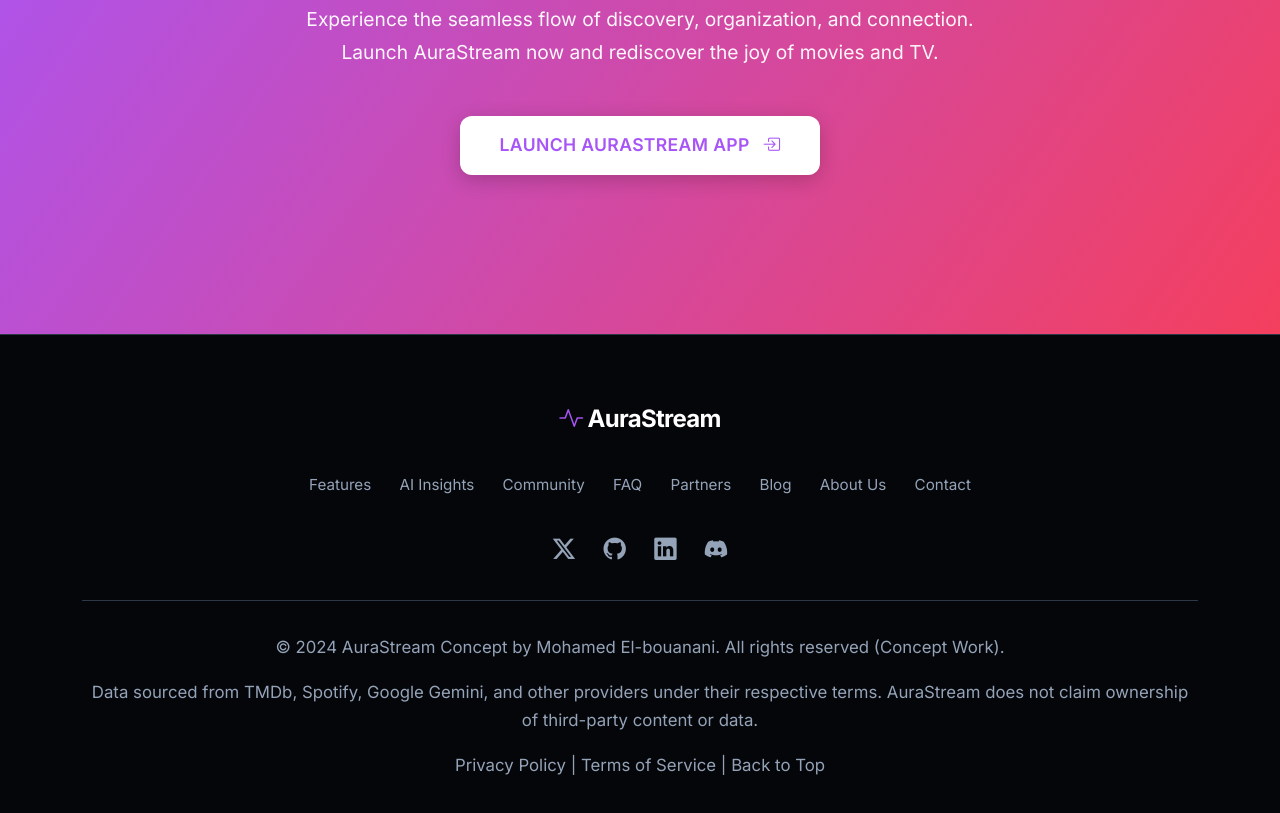
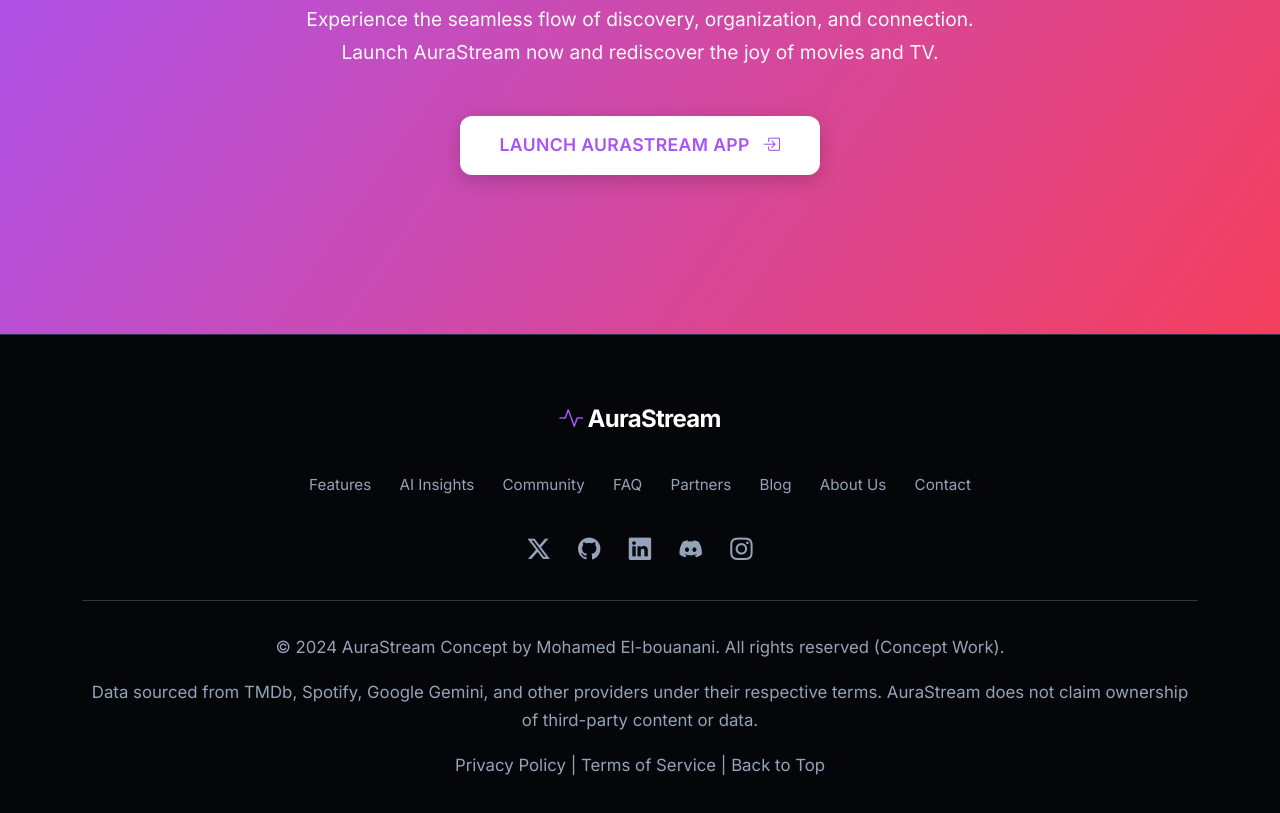
Before and after one commit to MEDELBOU3/SM4movies.v2.0.0, a plain HTML site: page index.html in a window 1280 px wide. Shown: the part 6962-7775 px from the top of the page. Drawn offline with nearby package versions, Linux system fonts and the light colour scheme.

Commit message:
Update index.html

```diff
--- a/index.html
+++ b/index.html
@@ -610,7 +610,7 @@
     </main>
 
     <!-- Footer -->
-    <footer>
+      <footer>
         <div class="container footer-content">
             <div class="footer-logo" data-aos="fade-up">
                  <a class="navbar-brand-landing" href="#">
@@ -629,10 +629,11 @@
             </div>
             <div class="footer-social" data-aos="fade-up" data-aos-delay="200">
                 <!-- !! Replace # with actual social media links !! -->
-                 <a href="#" title="Twitter / X"><i class="bi bi-twitter-x"></i></a>
-                 <a href="#" title="GitHub"><i class="bi bi-github"></i></a>
-                 <a href="#" title="LinkedIn"><i class="bi bi-linkedin"></i></a>
-                 <a href="#" title="Discord"><i class="bi bi-discord"></i></a>
+                 <a href="https://x.com/Simo_Elbou3" title="Twitter / X"><i class="bi bi-twitter-x"></i></a>
+                 <a href="https://github.com/MEDELBOU3" title="GitHub"><i class="bi bi-github"></i></a>
+                 <a href="https://www.linkedin.com/in/elbou-simo-644820282/" title="LinkedIn"><i class="bi bi-linkedin"></i></a>
+                 <a href="https://discord.com/channels/@me/1185698051210346547/1358535887268610220" title="Discord"><i class="bi bi-discord"></i></a>
+                 <a href="https://www.instagram.com/simo_elb_3?igsh=MTVsYnlvZTlpaWVxdw=="><i class="bi bi-instagram"></i></a>
             </div>
             <div class="footer-legal text-center text-muted" data-aos="fade-up" data-aos-delay="300">
                 <p>© 2024 AuraStream Concept by Mohamed El-bouanani. All rights reserved (Concept Work).</p>
```
